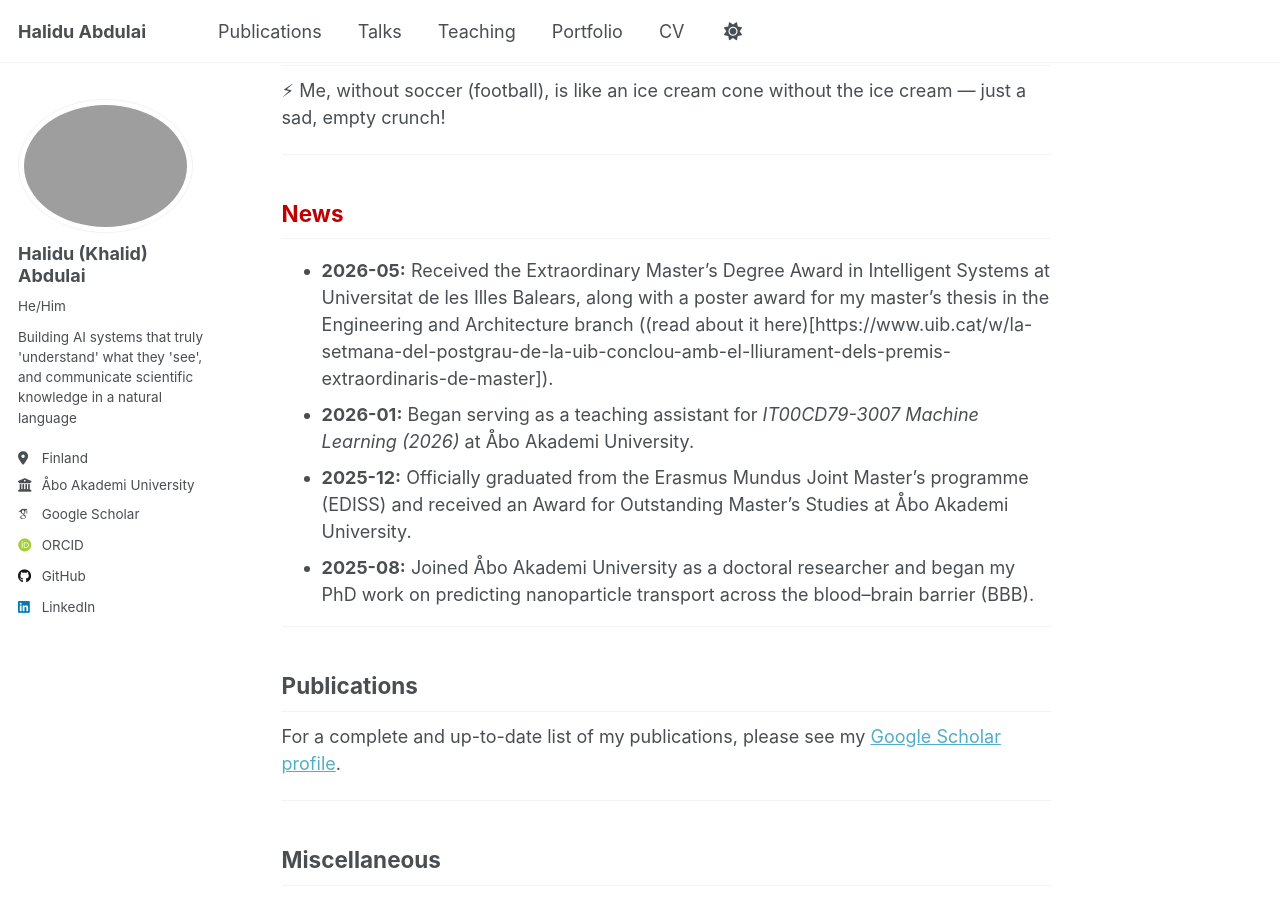
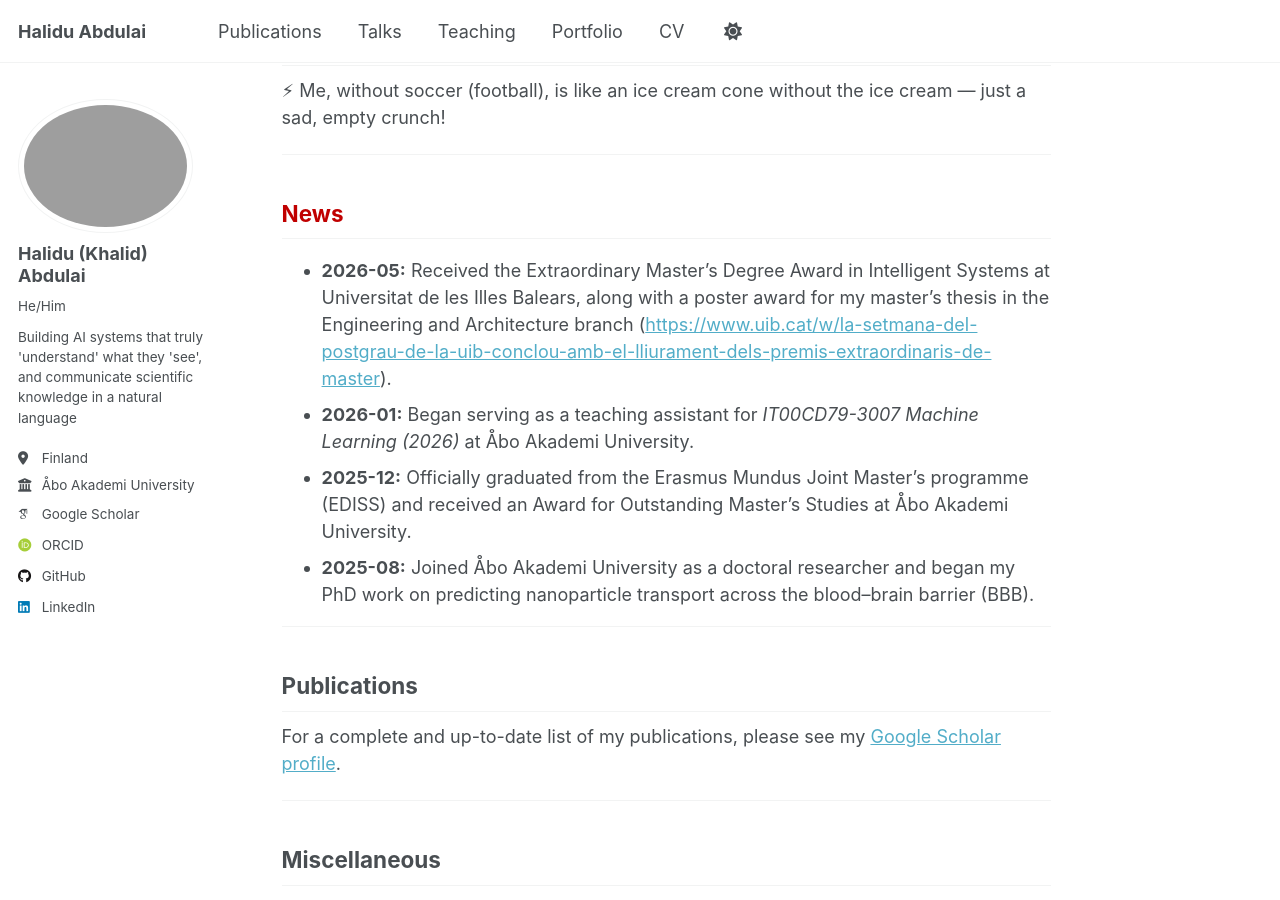
Before and after one commit to abdulaihalidu/abdulaihalidu.github.io, a Jekyll site: the page built from _pages/about.md, in a window 1280 px wide and 900 px high, scrolled down 997 px. Built offline with Jekyll 4.4.1, drawn with Linux system fonts in a browser that asks for light colours; some web fonts are replaced; a script that is not in the unit is left out.

Commit message:
Fix link formatting in about.md

```diff
--- a/_pages/about.md
+++ b/_pages/about.md
@@ -30,7 +30,7 @@
 
 ## <span class="red-heading">News</span>
 
-- **2026-05:** Received the Extraordinary Master’s Degree Award in Intelligent Systems at Universitat de les Illes Balears, along with a poster award for my master’s thesis in the Engineering and Architecture branch ((read about it here)[https://www.uib.cat/w/la-setmana-del-postgrau-de-la-uib-conclou-amb-el-lliurament-dels-premis-extraordinaris-de-master]).
+- **2026-05:** Received the Extraordinary Master’s Degree Award in Intelligent Systems at Universitat de les Illes Balears, along with a poster award for my master’s thesis in the Engineering and Architecture branch ([https://www.uib.cat/w/la-setmana-del-postgrau-de-la-uib-conclou-amb-el-lliurament-dels-premis-extraordinaris-de-master](read about it here)).
 - **2026-01:** Began serving as a teaching assistant for *IT00CD79-3007 Machine Learning (2026)* at Åbo Akademi University.
 - **2025-12:** Officially graduated from the Erasmus Mundus Joint Master’s programme (EDISS) and received an Award for Outstanding Master’s Studies at Åbo Akademi University.
 - **2025-08:** Joined Åbo Akademi University as a doctoral researcher and began my PhD work on predicting nanoparticle transport across the blood–brain barrier (BBB).
```
